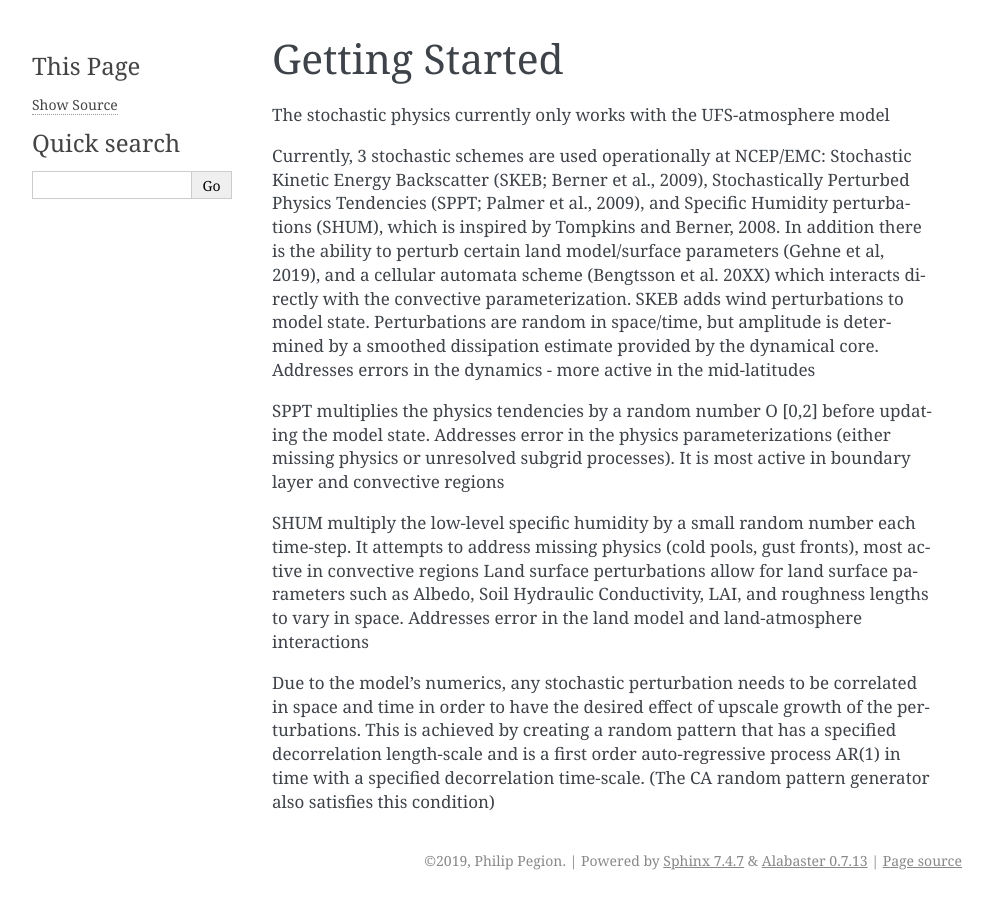
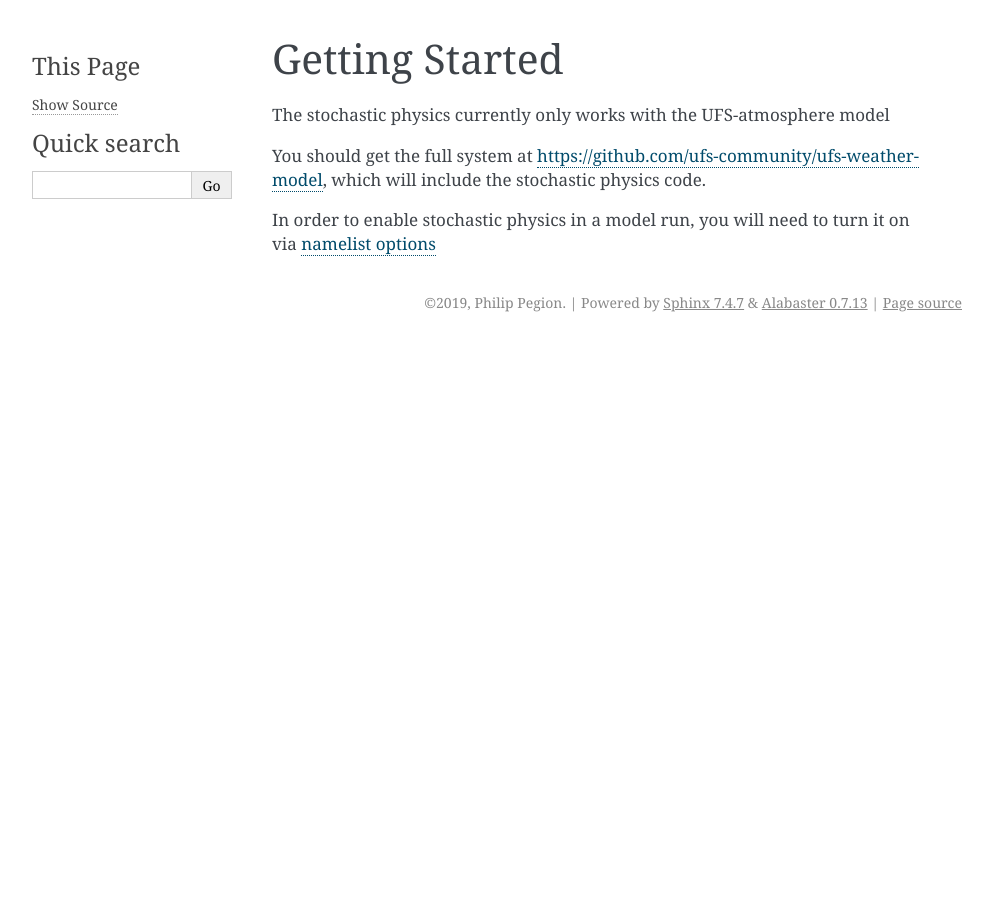
Before and after one commit to NOAA-PSL/stochastic_physics, a Sphinx documentation site: the page built from docs/source/getting_started.rst, in a window 1280 px wide. Shown: the whole page, without its empty margins (148-1141 px from the left). Built offline with Sphinx 7.4.7, drawn with Linux system fonts in a browser that asks for light colours; pages that are not in the unit, such as notebooks, are missing from menus.

```diff
--- a/docs/source/getting_started.rst
+++ b/docs/source/getting_started.rst
@@ -2,13 +2,6 @@ Getting Started
 ==================================================
 The stochastic physics currently only works with the UFS-atmosphere model
 
-Currently, 3 stochastic schemes are used operationally at NCEP/EMC: Stochastic Kinetic Energy Backscatter (SKEB; Berner et al., 2009), Stochastically Perturbed Physics Tendencies (SPPT; Palmer et al., 2009), and Specific Humidity perturbations (SHUM), which is inspired by Tompkins and Berner, 2008. In addition there is the ability to perturb certain land model/surface parameters (Gehne et al, 2019), and a cellular automata scheme (Bengtsson et al. 20XX) which interacts directly with the convective parameterization.
-SKEB adds wind perturbations to model state.  Perturbations are random in space/time, but amplitude is determined by a smoothed dissipation estimate provided by the dynamical core.
-Addresses errors in the dynamics  - more active in the mid-latitudes
+You should get the full system at https://github.com/ufs-community/ufs-weather-model, which will include the stochastic physics code.
 
-SPPT multiplies the physics tendencies by a random number O [0,2] before updating the model state.  Addresses error in the physics parameterizations (either missing physics or unresolved subgrid processes). It is most active in boundary layer and convective regions
-
-SHUM multiply the low-level specific humidity by a small random number each time-step. It attempts to address missing physics (cold pools, gust fronts), most active in convective regions
-Land surface perturbations allow for land surface parameters such as Albedo, Soil Hydraulic Conductivity, LAI, and roughness lengths to vary in space. Addresses error in the land model and land-atmosphere interactions
-
-Due to the model’s numerics, any stochastic perturbation needs to be correlated in space and time in order to have the desired effect of upscale growth of the perturbations. This is achieved by creating a random pattern that has a specified decorrelation length-scale and is a first order auto-regressive process AR(1) in time with a specified decorrelation time-scale.  (The CA random pattern generator also satisfies this condition)
+In order to enable stochastic physics in a model run, you will need to turn it on via `namelist options <namelist_options.html>`_
--- a/docs/source/users_guide.rst
+++ b/docs/source/users_guide.rst
@@ -3,12 +3,14 @@ Users Guide
 The stochastic physics currently only works with the UFS-atmosphere model
 
 Currently, 3 stochastic schemes are used operationally at NCEP/EMC: Stochastic Kinetic Energy Backscatter (SKEB; Berner et al., 2009), Stochastically Perturbed Physics Tendencies (SPPT; Palmer et al., 2009), and Specific Humidity perturbations (SHUM), which is inspired by Tompkins and Berner, 2008. In addition there is the ability to perturb certain land model/surface parameters (Gehne et al, 2019), and a cellular automata scheme (Bengtsson et al. 20XX) which interacts directly with the convective parameterization.
+
 SKEB adds wind perturbations to model state.  Perturbations are random in space/time, but amplitude is determined by a smoothed dissipation estimate provided by the dynamical core.
 Addresses errors in the dynamics  - more active in the mid-latitudes
 
 SPPT multiplies the physics tendencies by a random number O [0,2] before updating the model state.  Addresses error in the physics parameterizations (either missing physics or unresolved subgrid processes). It is most active in boundary layer and convective regions
 
 SHUM multiply the low-level specific humidity by a small random number each time-step. It attempts to address missing physics (cold pools, gust fronts), most active in convective regions
+
 Land surface perturbations allow for land surface parameters such as Albedo, Soil Hydraulic Conductivity, LAI, and roughness lengths to vary in space. Addresses error in the land model and land-atmosphere interactions
 
 Due to the model’s numerics, any stochastic perturbation needs to be correlated in space and time in order to have the desired effect of upscale growth of the perturbations. This is achieved by creating a random pattern that has a specified decorrelation length-scale and is a first order auto-regressive process AR(1) in time with a specified decorrelation time-scale.  (The CA random pattern generator also satisfies this condition)
```
Also changed, not shown: docs/source/index.rst (+4 -11 lines).
